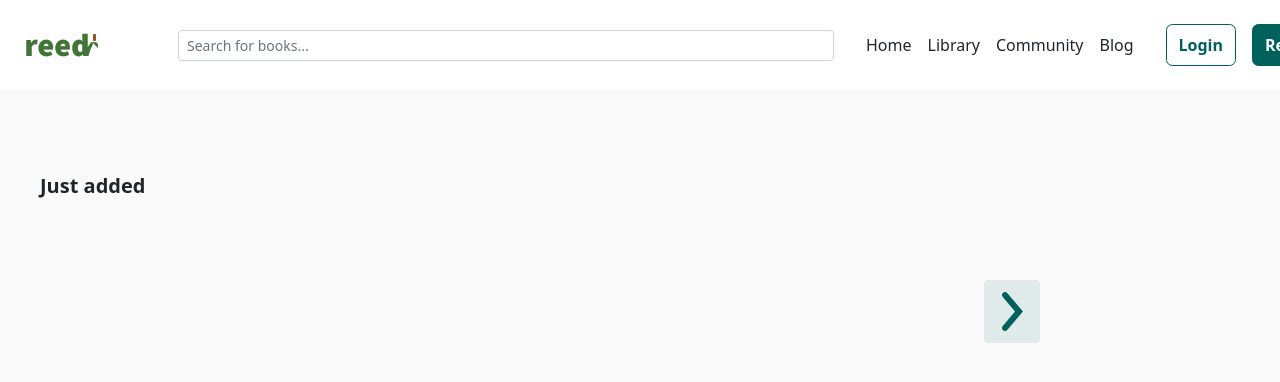
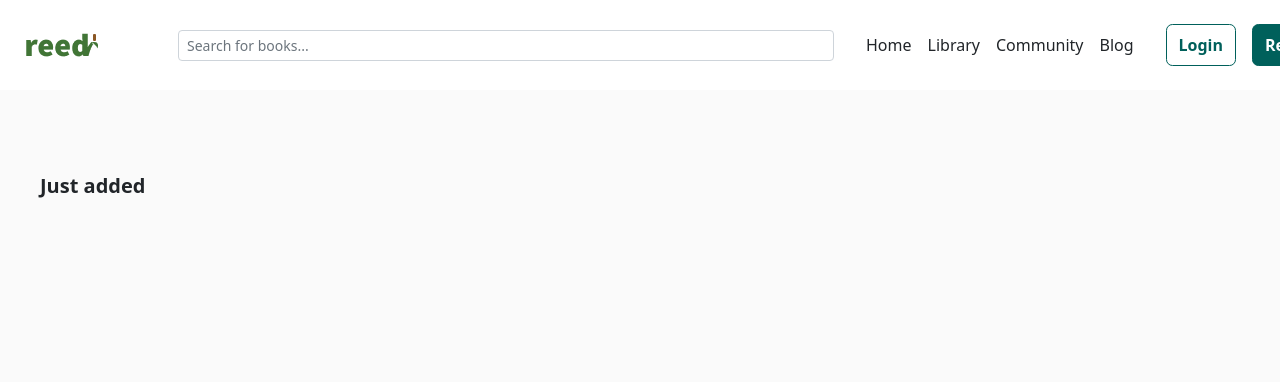
Before and after one commit to CptGrave/my-library, a React (Create React App) app: page / in a window 1280 px wide. Shown: the top 382 px of the page. Built offline with nearby package versions, Linux system fonts and the light colour scheme.

Commit message:
repari just added component

```diff
--- a/src/components/book/ModalBook.js
+++ b/src/components/book/ModalBook.js
@@ -28,8 +28,8 @@ function ModalBook({ ratingsCount, averageRating, buyLink, publishedDate, id, ha
             >
               {snippet}
             </ShowMoreText>
-            <p style={style}>Buy this book {<a href={buyLink} target="_blank">here</a>}</p>
-            {averageRating && <p>Average google books rating: {averageRating}/5 ({ratingsCount})</p>}
+            {buyLink && <p style={style}>Buy this book {<a href={buyLink} target="_blank">here</a>}</p>}
+            {averageRating && <p style={style}>Average google books rating: {averageRating}/5 ({ratingsCount})</p>}
             <Rating
               style={style}
               onClick={setRating}
--- a/src/components/justadded/JustAdded.js
+++ b/src/components/justadded/JustAdded.js
@@ -49,7 +49,7 @@ function JustAdded() {
           {slicedArray}
         </div>
       </div>
-      {n <= 5 && <div className="__justadded-arrow right" onClick={slideRight}>
+      {books.length > 5 && n <= 5 && <div className="__justadded-arrow right" onClick={slideRight}>
         <img src={arrow}></img>
       </div>}
     </div>
```
